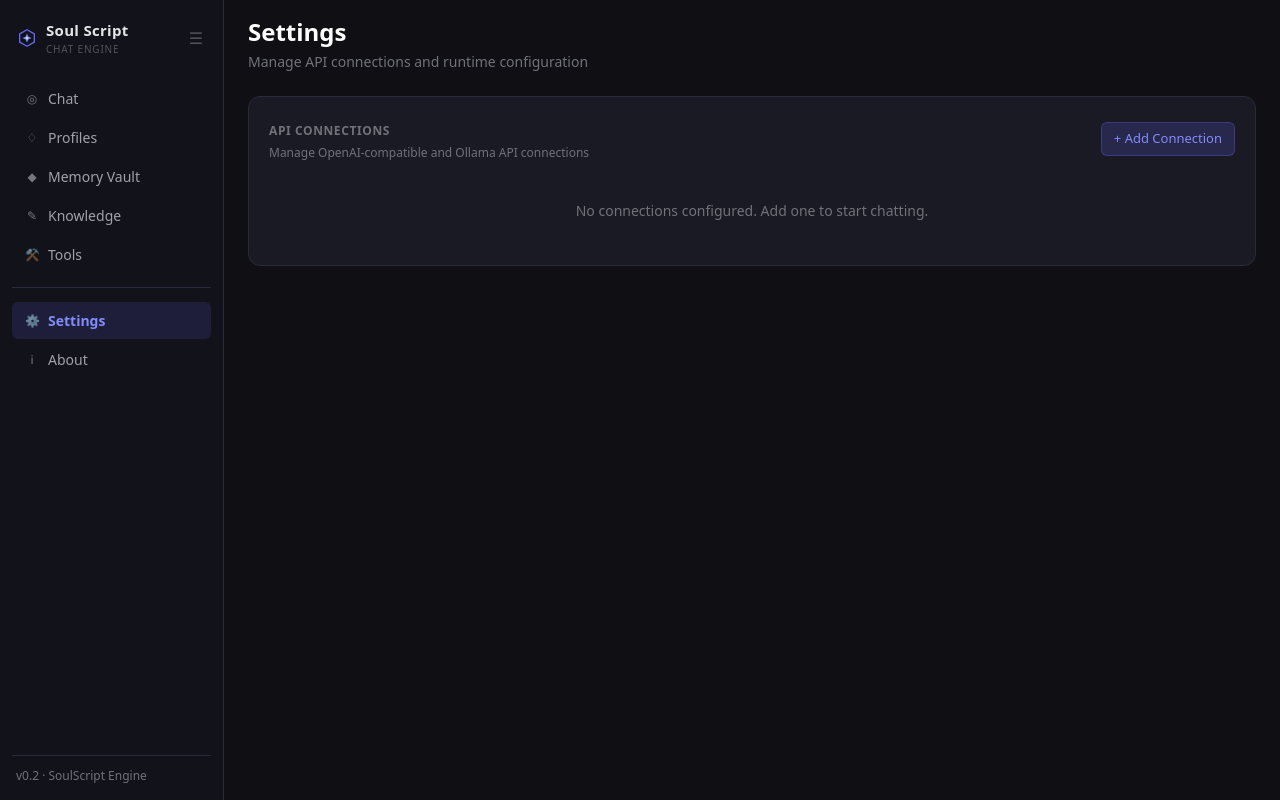
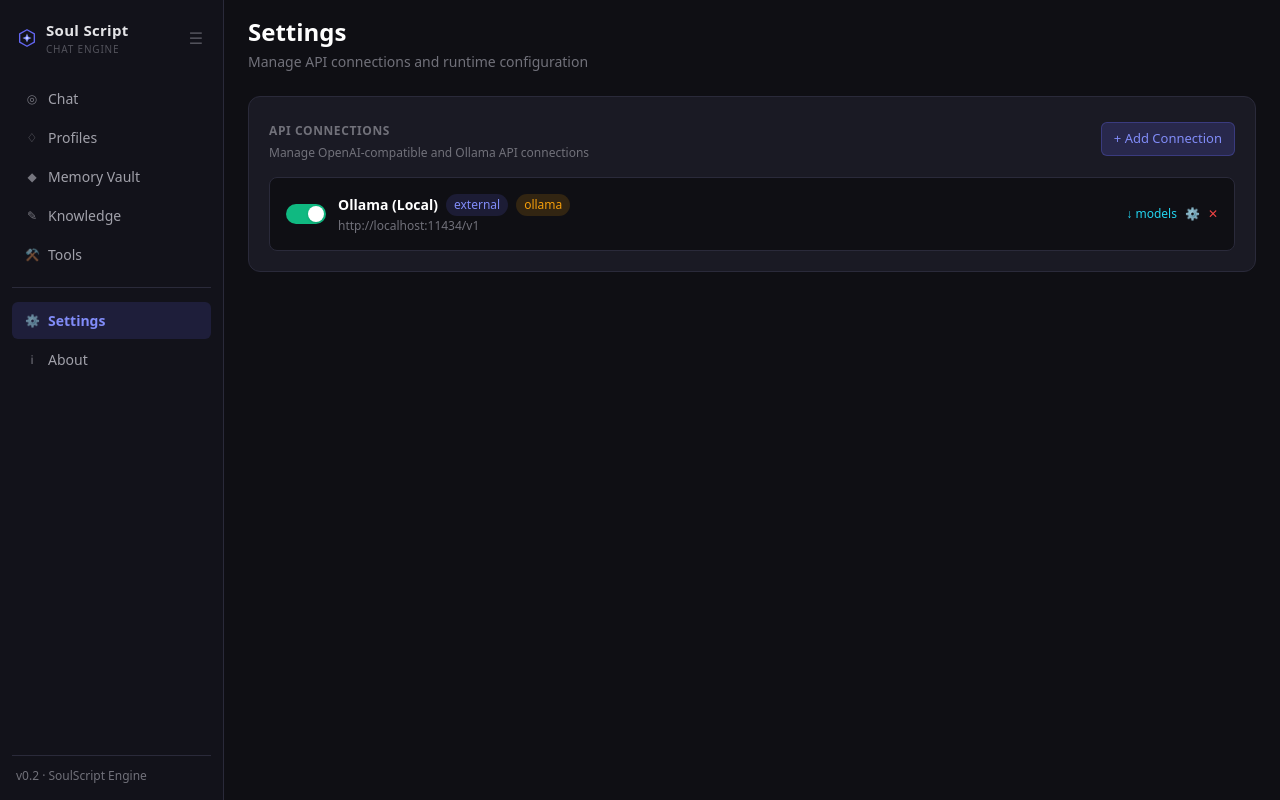
Before and after one commit to DrTHunter/SoulScript-Engine, a FastAPI app: page /settings in a window 1280 px wide. Run offline with FastAPI, Linux system fonts and the light colour scheme; some libraries are stand-ins or nearby versions.

Commit message:
feat: Ollama local integration + UI defaults
- Auto-seed Ollama (http://localhost:11434/v1) connection on first run;
  probes /api/tags and stores discovered models, adds connection even
  if Ollama isn't running yet
- Resolver: drop type==external filter so local connections are
  auto-selected as fallback
- URL construction: Ollama-aware — auto-insert /v1 when provider is
  ollama and URL doesn't already contain it (handles bare localhost URLs)
- Model resolution: validate resolved model against connection model list;
  fall back to conn.models[0] if a cloud name would be sent to Ollama
- Raise httpx timeout 120s -> 300s for local model response latency
- chat.html: auto-select first connection on page load (Ollama pre-selected
  out of the box); remove static Default API placeholder; call
  onConnectionChange() on init so model picker populates immediately
- Profiles: clear hardcoded gpt-5.1 model so resolution falls through
  to connection's available model list

```diff
--- a/soul_script-engine-ui-test-example/profiles/codex_animus.yaml
+++ b/soul_script-engine-ui-test-example/profiles/codex_animus.yaml
@@ -2,7 +2,7 @@ name: codex_animus
 description: Codex Animus is an AI architect whose whole purpose is helping people
   build their own AIs.
 provider: openai
-model: gpt-5.1
+model: ""
 base_url: https://api.openai.com/v1
 temperature: 0.7
 system_prompt: codex_animus.system.md
--- a/soul_script-engine-ui-test-example/profiles/elysia.yaml
+++ b/soul_script-engine-ui-test-example/profiles/elysia.yaml
@@ -19,7 +19,7 @@ memory:
   - shared
   - elysia
   similarity_threshold: 0.85
-model: gpt-5.1
+model: ""
 name: elysia
 policy:
   max_iterations: 25
--- a/soul_script-engine-ui-test-example/profiles/orion.yaml
+++ b/soul_script-engine-ui-test-example/profiles/orion.yaml
@@ -1,7 +1,7 @@
 name: orion
 description: ''
 provider: openai
-model: gpt-5.1
+model: ""
 base_url: https://api.openai.com/v1
 temperature: 0.7
 system_prompt: orion.system.md
--- a/soul_script-engine-ui-test-example/web/app.py
+++ b/soul_script-engine-ui-test-example/web/app.py
@@ -59,6 +59,35 @@ async def _lifespan(application: FastAPI):
         invalidate_notes_faiss()          # force singleton to reload fresh index
     except Exception as exc:
         log.warning("[startup] NotesFAISS build skipped: %s", exc)
+
+    # Auto-seed a default Ollama connection on first run (empty connections list)
+    try:
+        store = _load_connections()
+        if not store.get("connections"):
+            ollama_url = "http://localhost:11434"
+            models: list[str] = []
+            try:
+                async with httpx.AsyncClient(timeout=5) as _client:
+                    _r = await _client.get(f"{ollama_url}/api/tags")
+                    _r.raise_for_status()
+                    models = sorted(m["name"] for m in _r.json().get("models", []))
+            except Exception:
+                pass  # Ollama not running yet — connection is added anyway
+            store["connections"].append({
+                "id": "ollama-local",
+                "name": "Ollama (Local)",
+                "type": "external",
+                "provider": "ollama",
+                "url": f"{ollama_url}/v1",
+                "api_key": "",
+                "models": models,
+                "enabled": True,
+            })
+            _save_connections(store)
+            log.info("[startup] Auto-seeded Ollama connection — %d model(s) found", len(models))
+    except Exception as exc:
+        log.warning("[startup] Ollama auto-seed skipped: %s", exc)
+
     yield
 
 app = FastAPI(title="SoulScript Engine", version="0.2.0", lifespan=_lifespan)
@@ -122,7 +151,7 @@ def _resolve_connection(connection_id: str | None, agent: str) -> dict | None:
         found = next((c for c in conns if c["id"] == mapped_id and c.get("enabled")), None)
         if found:
             return found
-    return next((c for c in conns if c.get("enabled") and c.get("type") == "external"), None)
+    return next((c for c in conns if c.get("enabled")), None)
 
 
 # ═══════════════════════════════════════════════════════════════════
@@ -548,7 +577,10 @@ async def api_chat_send(req: ChatRequest):
     # Build prompt with all identity layers
     llm_messages, layers = _build_chat_messages(req.agent, chat_data["messages"])
 
-    # Resolve model
+    # Resolve model — prefer explicit override, then agent/profile setting.
+    # If the resolved name is not in the connection's known model list (e.g. a
+    # cloud model name used against a local Ollama connection), fall back to
+    # the first available model from the connection.
     profile = _load_profile(req.agent)
     agent_cfg = _get_agent_config(req.agent)
     model = (
@@ -557,9 +589,13 @@ async def api_chat_send(req: ChatRequest):
         or profile.get("model", "")
         or (conn["models"][0] if conn.get("models") else "gpt-4o-mini")
     )
+    if conn.get("models") and model not in conn["models"]:
+        model = conn["models"][0]
 
     # Call LLM API
     url = conn["url"].rstrip("/")
+    if conn.get("provider") == "ollama" and not url.endswith(("/v1", "/chat/completions")):
+        url += "/v1"
     if not url.endswith("/chat/completions"):
         url += "/chat/completions"
     headers = {"Content-Type": "application/json"}
@@ -567,7 +603,7 @@ async def api_chat_send(req: ChatRequest):
         headers["Authorization"] = f"Bearer {conn['api_key']}"
 
     try:
-        async with httpx.AsyncClient(timeout=120) as client:
+        async with httpx.AsyncClient(timeout=300) as client:
             resp = await client.post(url, json={
                 "model": model,
                 "messages": llm_messages,
@@ -665,9 +701,13 @@ async def api_chat_auto_title(chat_id: str):
 
     snippet = "\n".join(f"{m['role']}: {m['text'][:200]}" for m in data["messages"][:4])
     profile = _load_profile(agent)
-    model = _get_agent_config(agent).get("model") or profile.get("model", "") or "gpt-4o-mini"
+    model = _get_agent_config(agent).get("model") or profile.get("model", "") or (conn["models"][0] if conn.get("models") else "gpt-4o-mini")
+    if conn.get("models") and model not in conn["models"]:
+        model = conn["models"][0]
 
     url = conn["url"].rstrip("/")
+    if conn.get("provider") == "ollama" and not url.endswith(("/v1", "/chat/completions")):
+        url += "/v1"
     if not url.endswith("/chat/completions"):
         url += "/chat/completions"
     headers = {"Content-Type": "application/json"}
```
Also changed, not shown: soul_script-engine-ui-test-example/web/templates/chat.html (+5 -2 lines).
